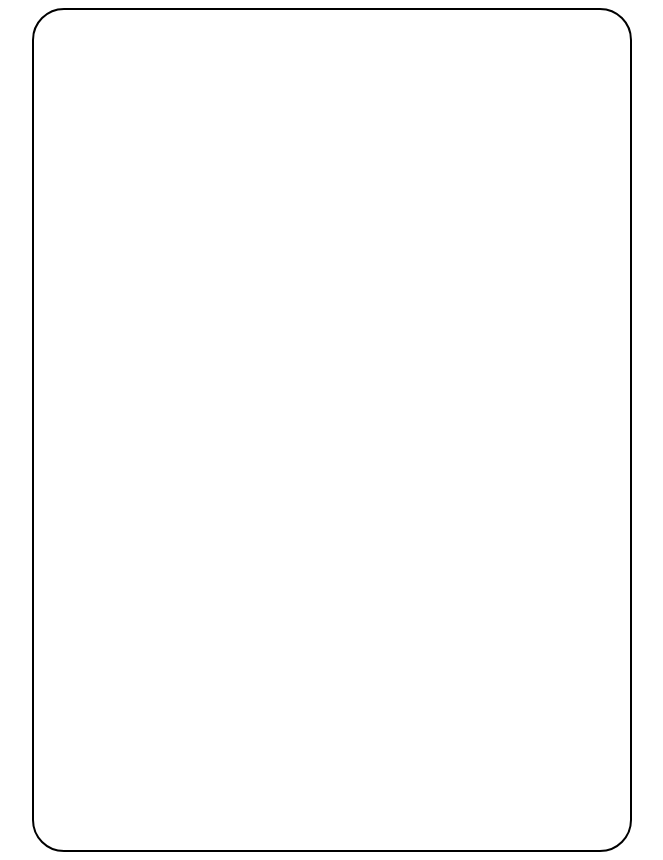
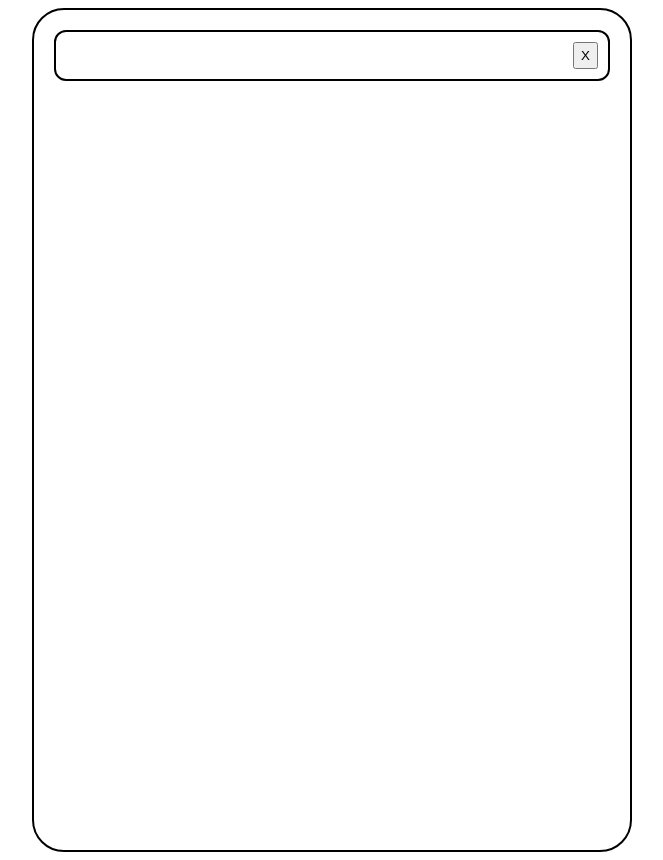
Before and after one commit to kupriianovvv/asyncList, a React (Vite) app: page / in a window 1280 px wide. Shown: the whole page, without its empty margins (308-971 px from the left). Built offline with nearby package versions, Linux system fonts and the light colour scheme.

Commit message:
Adds input in List component

```diff
--- a/src/components/List/List.tsx
+++ b/src/components/List/List.tsx
@@ -1,9 +1,12 @@
+import { Input } from "../Input";
 import styles from "./List.module.css";
 
 export const List = () => {
   return (
     <article className={styles.List}>
-      <div className={styles["List-Wrapper"]}></div>
+      <div className={styles["List-Wrapper"]}>
+        <Input />
+      </div>
     </article>
   );
 };
```
